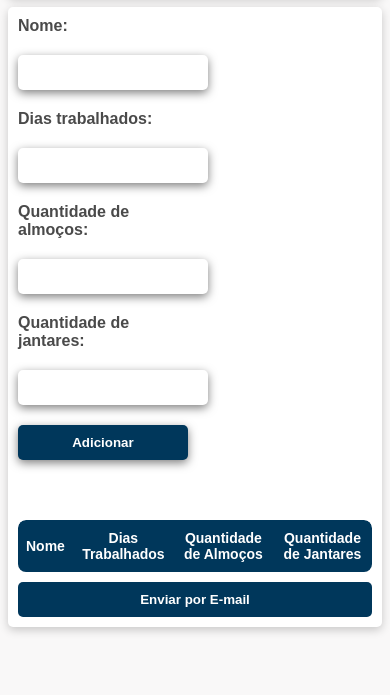
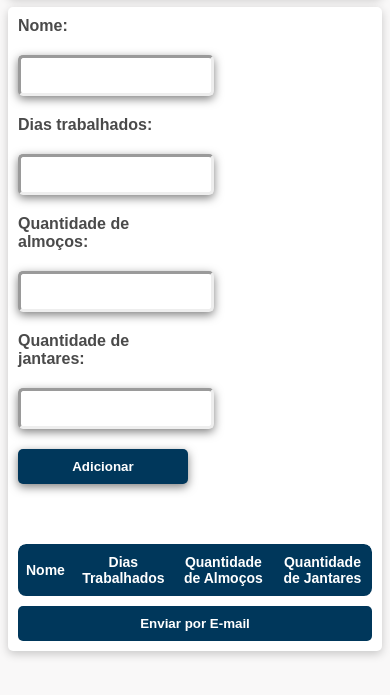
Before and after one commit to diego-tavares/controle-refeicoes, a website: page index.html in a window 390 px wide. Shown: the part 141-836 px from the top of the page. Drawn offline with nearby package versions, Linux system fonts and the light colour scheme.

Commit message:
Add files via upload

```diff
--- a/assets/css/style.css
+++ b/assets/css/style.css
@@ -174,6 +174,8 @@ table {
   }
 
   form input {
+    border-radius: 5px;
+    border: inset ;
     box-shadow: 0px 3px 10px rgba(0, 0, 0, 0.5);
   }
 
```
